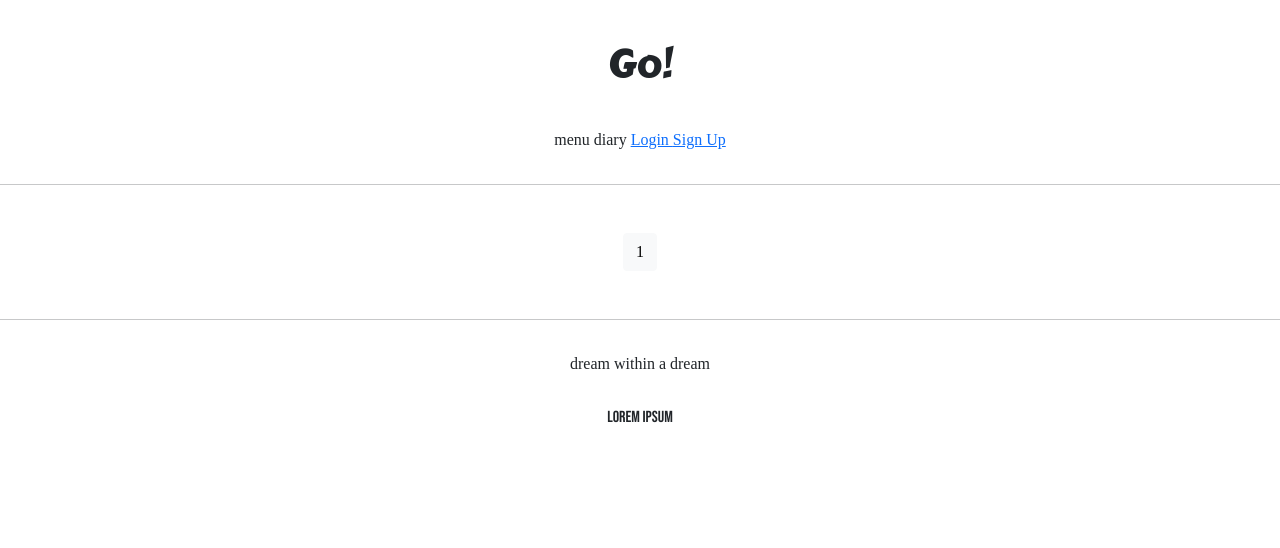
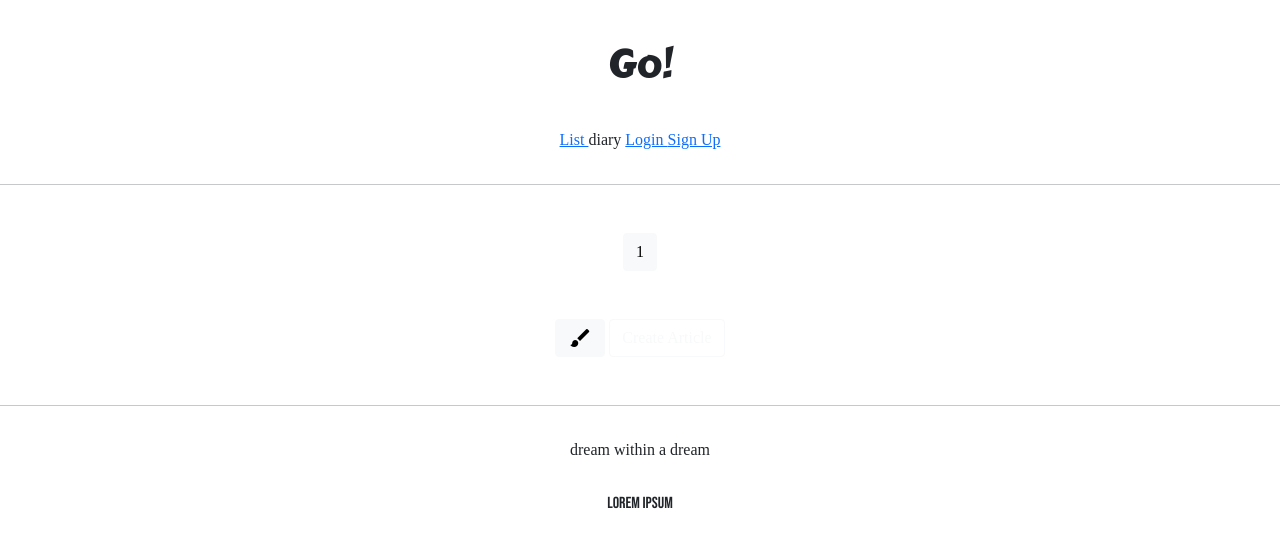
Before and after one commit to RYU339/new_pj_, a Django app: page /articles/list/ in a window 1280 px wide. Shown: the top 548 px of the page. Run offline with Django 3.2, Linux system fonts and the light colour scheme; data that the repository does not hold is empty; parts of the project's set-up code (start-up, migrations or seed data) failed here and were passed over; some libraries are stand-ins or nearby versions; some web fonts are replaced.

Commit message:
21.08.06 New Project commit 4

```diff
--- a/articleapp/templates/articleapp/list.html
+++ b/articleapp/templates/articleapp/list.html
@@ -39,4 +39,15 @@
 
     {% include 'snippets/pagination.html' %}
 
+    <div class="text-center my-5">
+        <a href="{% url 'articleapp:create' %}"
+            class="btn btn-light material-icons">
+            brush
+        </a>
+        <a href="{% url 'articleapp:create' %}"
+            class="btn btn-outline-light">
+            Create Article
+        </a>
+    </div>
+
 {% endblock %}
--- a/templates/header.html
+++ b/templates/header.html
@@ -4,7 +4,11 @@
         <h1>Go!</h1>
     </div>
     <div class="gogo_header_button">
-        <span>menu</span>
+        <span>
+            <a href="{% url 'articleapp:list' %}">
+                List
+            </a>
+        </span>
         <span>diary</span>
         {% if not user.is_authenticated %}
         <span>
```
